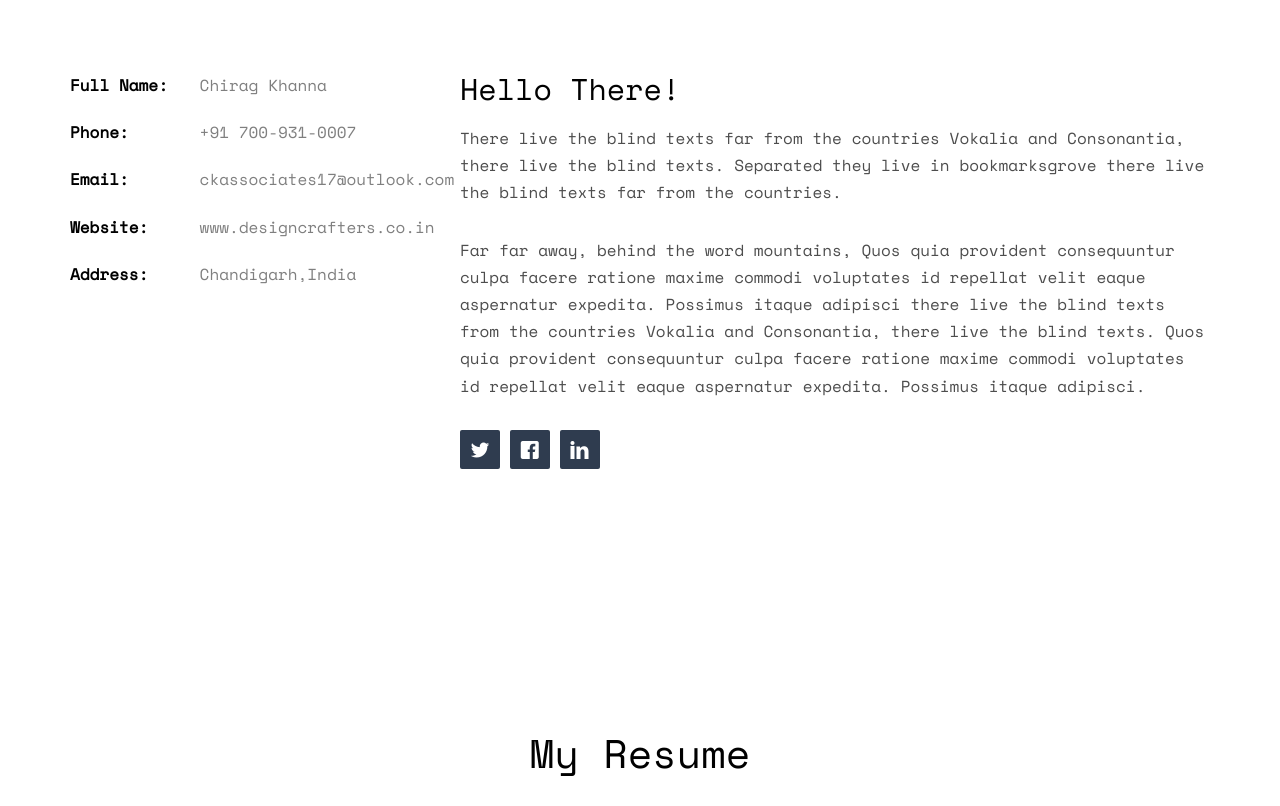
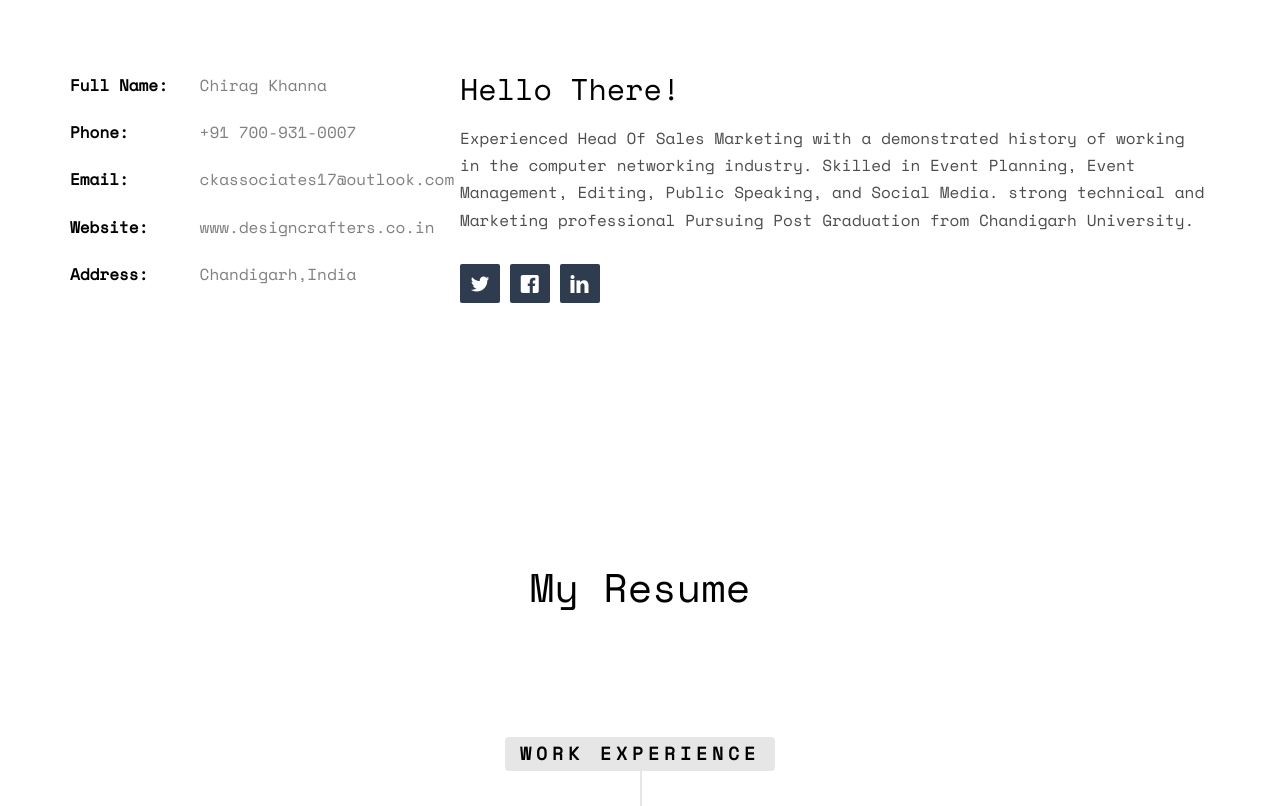
Before and after one commit to ckhanna3/Portfolio, a plain HTML site: page index.html in a window 1280 px wide. Shown: the part 1000-1806 px from the top of the page. Drawn offline with nearby package versions, Linux system fonts and the light colour scheme; files whose address does not match are found by name.

Commit message:
Update index.html

```diff
--- a/index.html
+++ b/index.html
@@ -91,8 +91,8 @@
 				</div>
 				<div class="col-md-8">
 					<h2>Hello There!</h2>
-					<p>There live the blind texts far from the countries Vokalia and Consonantia, there live the blind texts. Separated they live in bookmarksgrove there live the blind texts far from the countries.</p>
-					<p>Far far away, behind the word mountains, Quos quia provident consequuntur culpa facere ratione maxime commodi voluptates id repellat velit eaque aspernatur expedita. Possimus itaque adipisci there live the blind texts from the countries Vokalia and Consonantia, there live the blind texts. Quos quia provident consequuntur culpa facere ratione maxime commodi voluptates id repellat velit eaque aspernatur expedita. Possimus itaque adipisci.</p>
+					<p>Experienced Head Of Sales Marketing with a demonstrated history of working in the computer networking industry. Skilled in Event Planning, Event Management, Editing, Public Speaking, and Social Media. strong technical and Marketing professional Pursuing Post Graduation from Chandigarh University. </p>
+					<p></p>
 					<p>
 						<ul class="fh5co-social-icons">
 							<li><a href="https://twitter.com/chirag161"><i class="icon-twitter2"></i></a></li>
```
